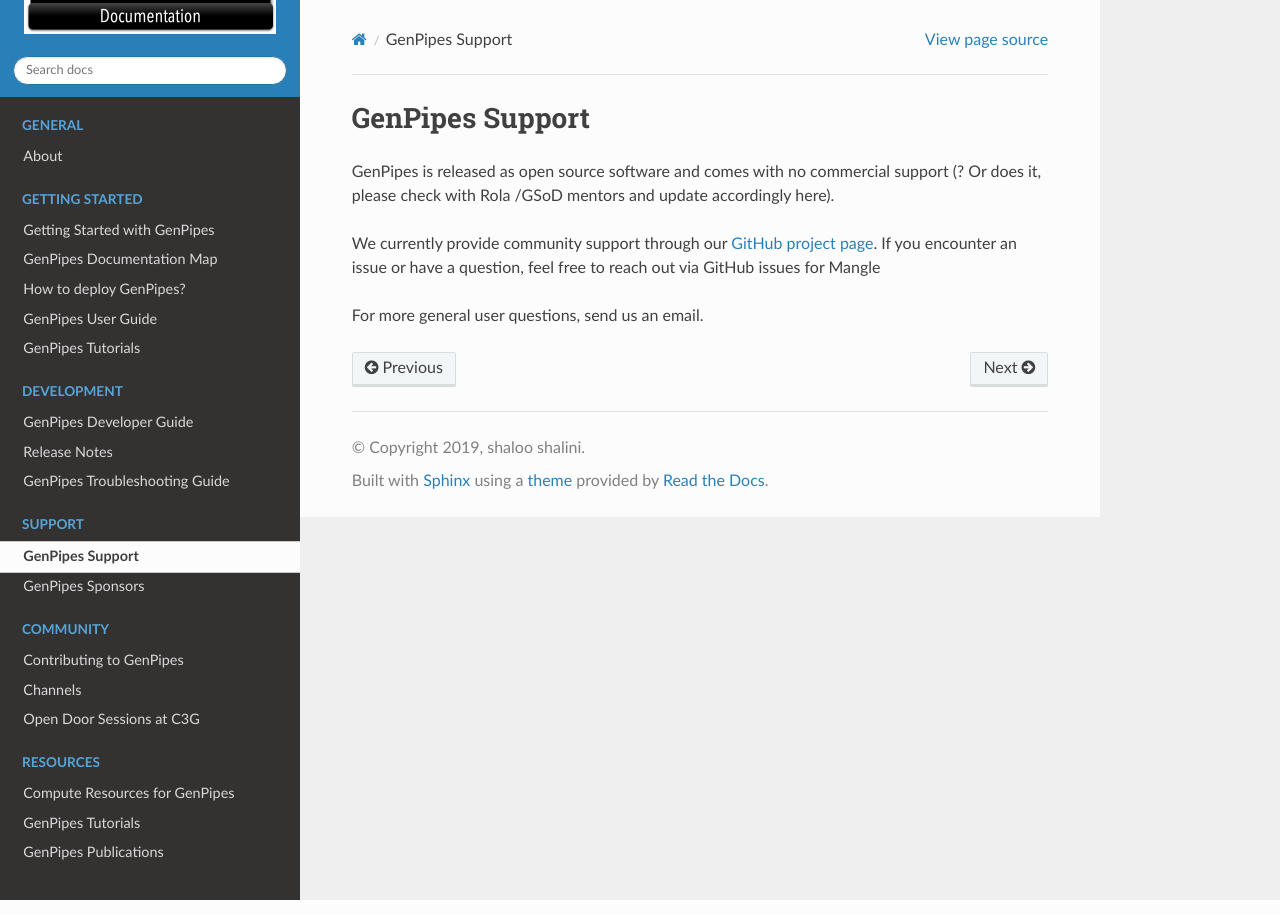
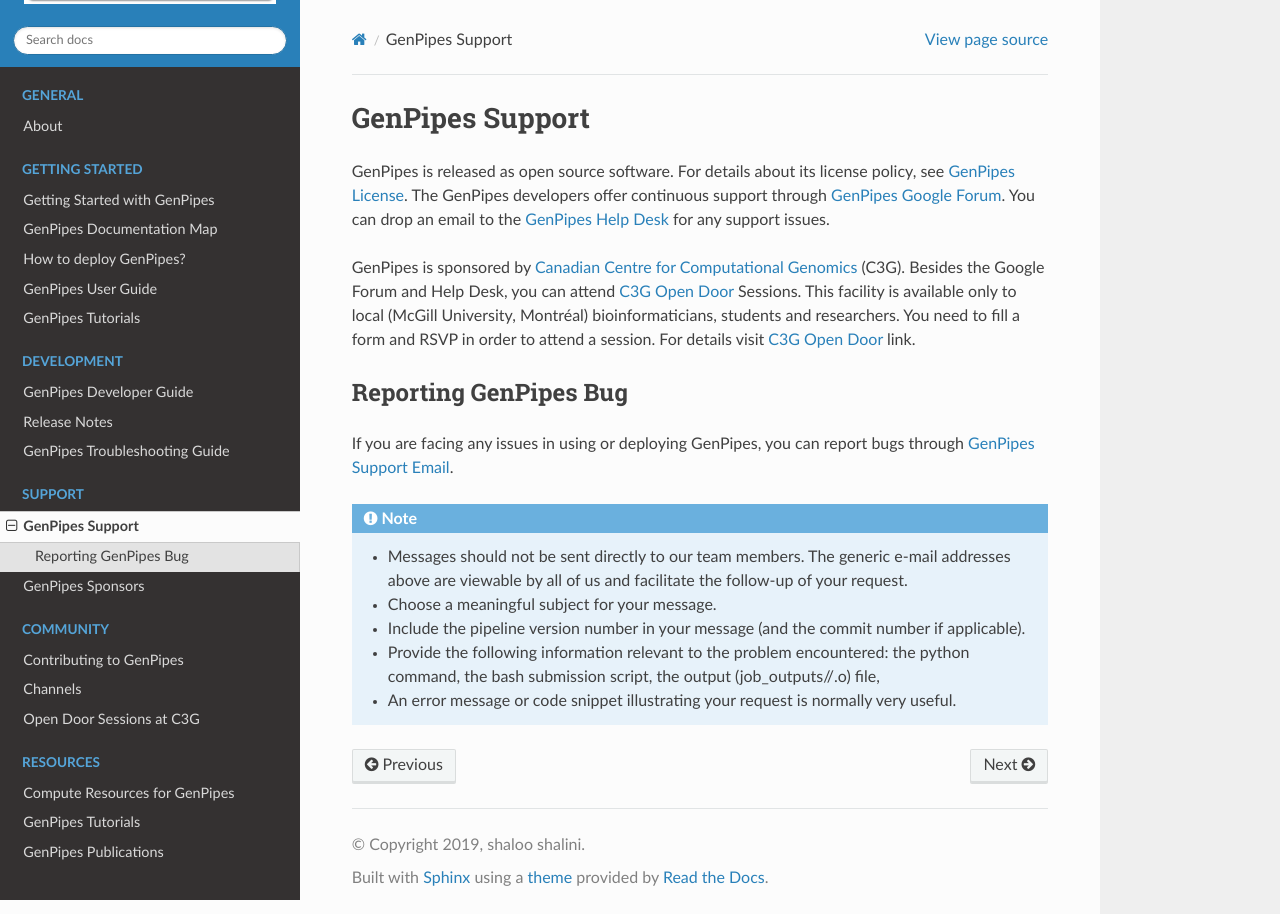
Before and after one commit to c3g/GenPipes_Docs, a Sphinx documentation site: the page built from docs/source/support/how_to_get_support.rst, in a window 1280 px wide. Built offline with Sphinx 7.4.7 and the Read the Docs theme 2.0.0, drawn with Linux system fonts in a browser that asks for light colours.

Commit message:
Added content for support, bug reporting fixes #8

```diff
--- a/docs/source/community/channels.rst
+++ b/docs/source/community/channels.rst
@@ -5,3 +5,7 @@
 
 
 This document contains information for GenPipes contributors related to collaboration means and channels, slack, forum and other similar avenues for active community interaction.
+
+* `GenPipes Google Forum`_
+
+.. _GenPipes Google Forum: https://groups.google.com/forum/#!forum/GenPipes
--- a/docs/source/support/how_to_get_support.rst
+++ b/docs/source/support/how_to_get_support.rst
@@ -3,8 +3,31 @@
 GenPipes Support
 ================
 
-GenPipes is released as open source software and comes with no commercial support (? Or does it, please check with Rola /GSoD mentors and update accordingly here).
+GenPipes is released as open source software. For details about its license policy, see :ref:`GenPipes License <doc_license>`. The GenPipes developers offer continuous support through `GenPipes Google Forum`_. You can drop an email to the `GenPipes Help Desk`_ for any support issues.
 
-We currently provide community support through our `GitHub project page <https://bitbucket.org/mugqic/genpipes/src/master/>`_. If you encounter an issue or have a question, feel free to reach out via GitHub issues for Mangle
+GenPipes is sponsored by `Canadian Centre for Computational Genomics`_ (C3G). Besides the Google Forum and Help Desk, you can attend `C3G Open Door`_ Sessions. This facility is available only to local (McGill University, Montréal) bioinformaticians, students and researchers. You need to fill a form and RSVP in order to attend a session. For details visit `C3G Open Door`_ link.
 
-For more general user questions, send us an email.
+.. _reporting_bugs:
+
+Reporting GenPipes Bug
+----------------------
+
+If you are facing any issues in using or deploying GenPipes, you can report bugs through `GenPipes Support Email`_.
+
+.. note::
+
+   * Messages should not be sent directly to our team members. The generic e-mail addresses above are viewable by all of us and facilitate the follow-up of your request.
+
+   * Choose a meaningful subject for your message.
+
+   * Include the pipeline version number in your message (and the commit number if applicable).
+
+   * Provide the following information relevant to the problem encountered: the python command, the bash submission script, the output (job_outputs//.o) file,
+
+   * An error message or code snippet illustrating your request is normally very useful.
+
+.. _GenPipes Google Forum: https://groups.google.com/forum/#!forum/GenPipes
+.. _GenPipes Help Desk: pipelines@computationalgenomics.ca
+.. _Canadian Centre for Computational Genomics: http://www.computationalgenomics.ca
+.. _C3G Open Door: http://www.computationalgenomics.ca/open-door/
+.. _GenPipes Support Email: pipelines@computationalgenomics.ca
```
Also changed, not shown: 1 other file.
